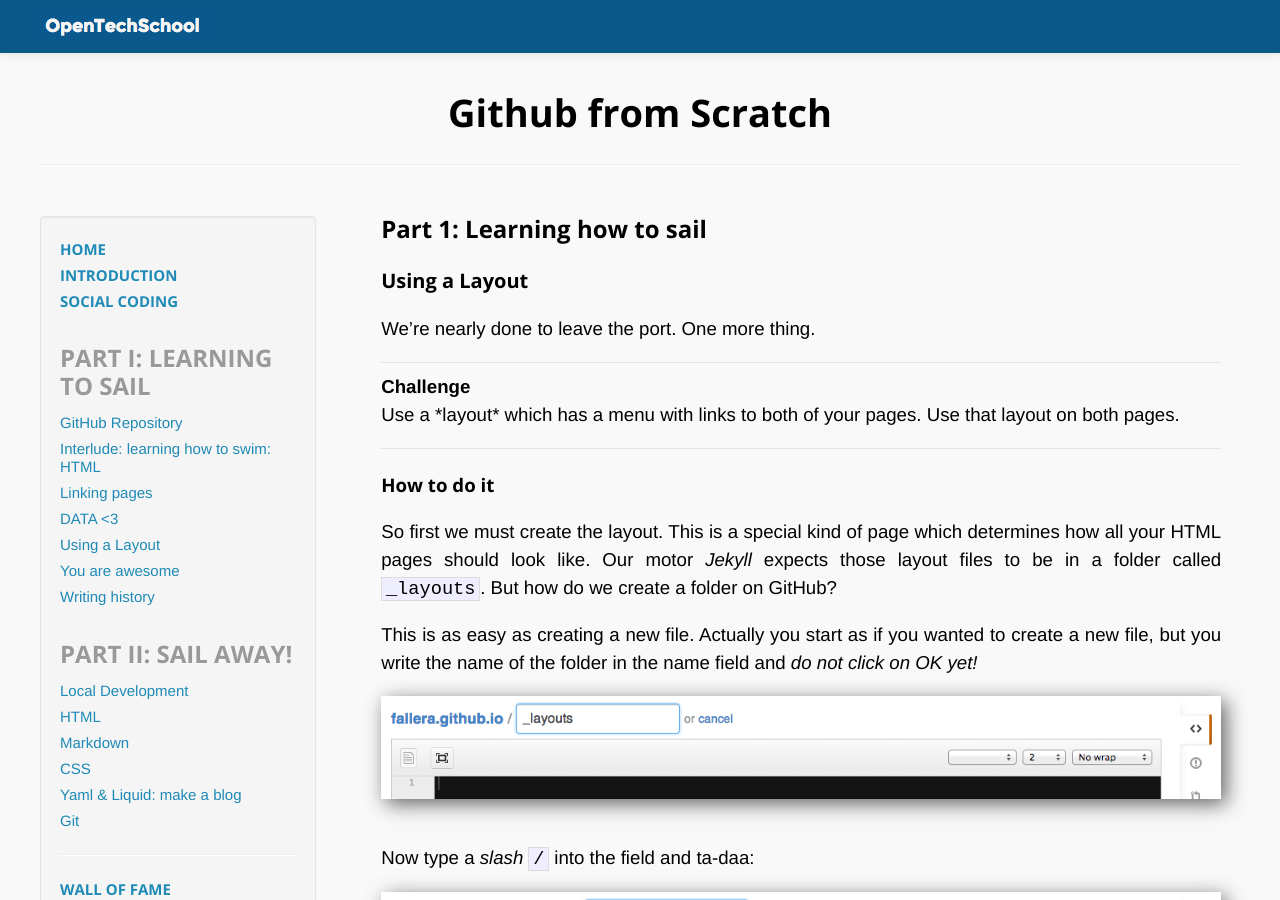
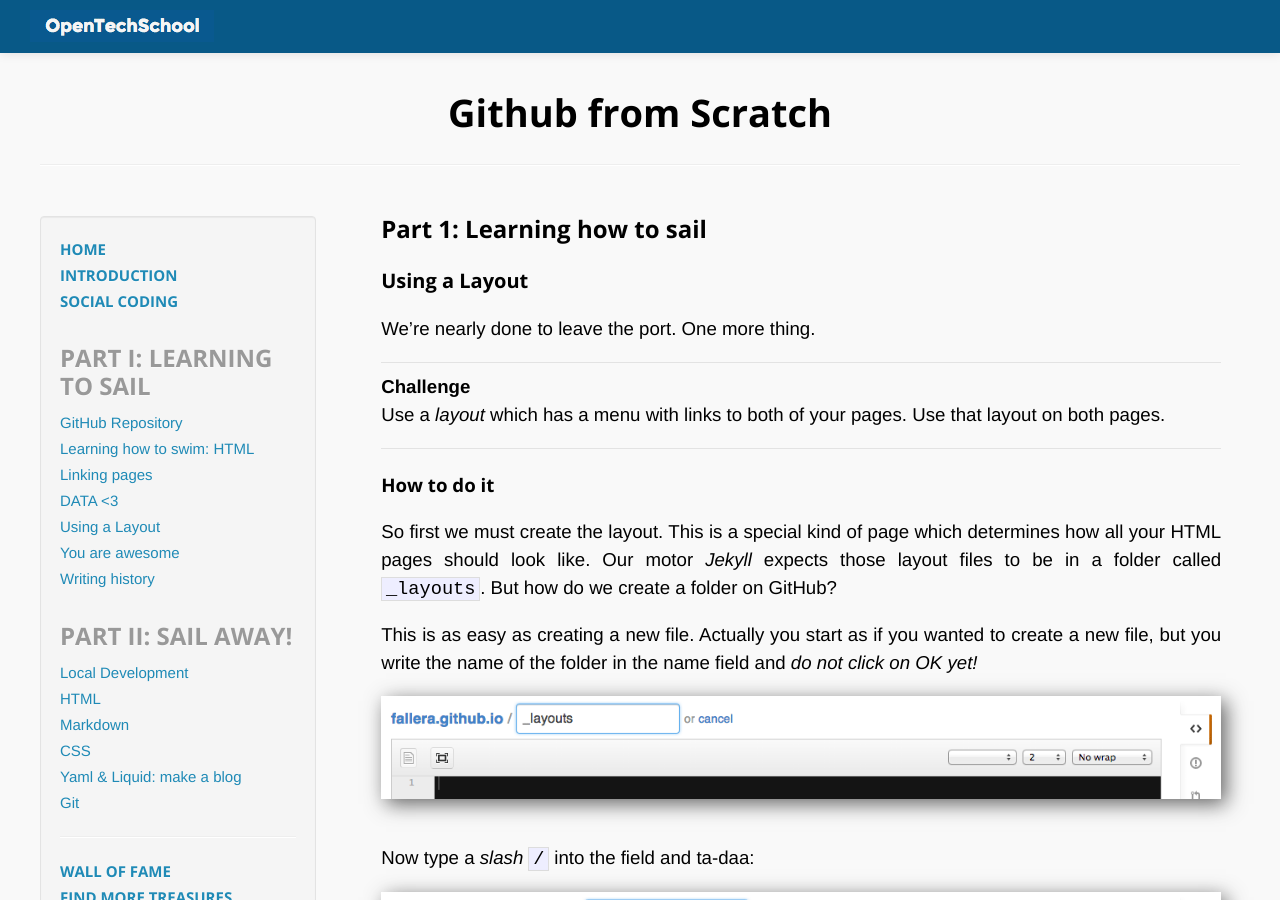
Before and after one commit to afknapping/github-from-scratch, a Jekyll site: the page built from _posts/2013-07-01-using-a-layout.md, in a window 1280 px wide and 900 px high. Built offline with Jekyll 4.4.1, drawn with Linux system fonts in a browser that asks for light colours; Markdown is read by kramdown in place of the engine named in the settings.

Commit message:
typo/titles

```diff
--- a/_posts/2013-07-01-using-a-layout.md
+++ b/_posts/2013-07-01-using-a-layout.md
@@ -8,7 +8,7 @@
 
 <div class="challenge">
 	<p><strong>Challenge</strong><br />
-	Use a *layout* which has a menu with links to both of your pages. Use that layout on both pages.</p>
+	Use a <em>layout</em> which has a menu with links to both of your pages. Use that layout on both pages.</p>
 </div>
 
 #### How to do it
--- a/_posts/2013-10-26-learning-to-swim.md
+++ b/_posts/2013-10-26-learning-to-swim.md
@@ -1,6 +1,6 @@
 ---
 layout: post
-title:  "Interlude: learning how to swim: HTML"
+title:  "Learning how to swim: HTML"
 chapter: "one"
 ---
 
```
